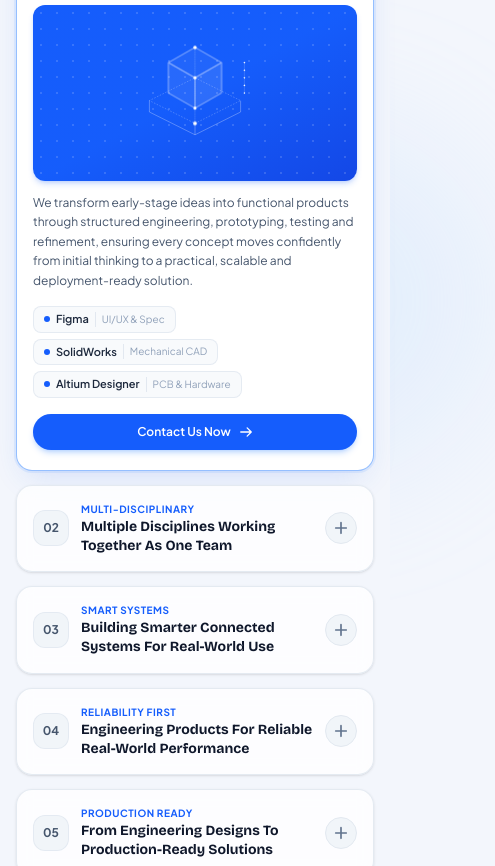
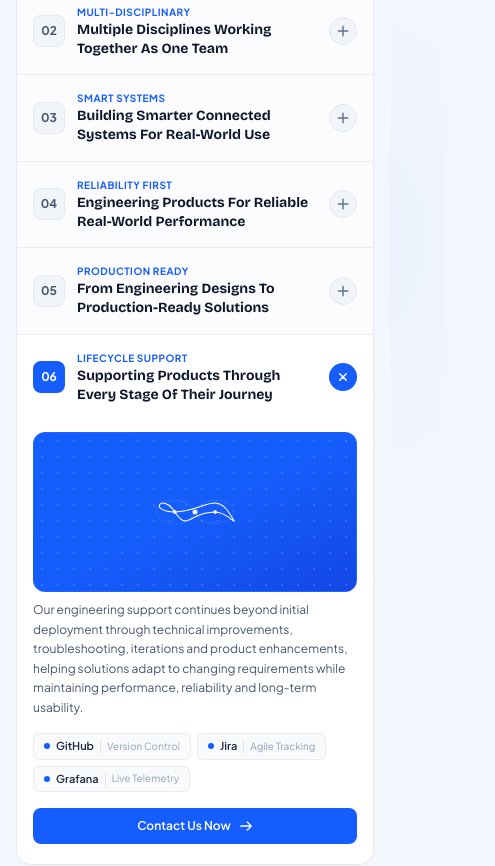
Before and after one commit to HarshaJyos/solvempire_test, a Next.js app: page / in a window 390 px wide. Shown: the part 3540-4406 px from the top of the page, 495 px wide, since content can reach past the window. Built offline with nearby package versions, Linux system fonts and the light colour scheme; a web font is replaced by a local one.

Commit message:
Redesign mobile Why Partner with subtle border stream and natural scroll auto-opening

```diff
--- a/src/app/page.tsx
+++ b/src/app/page.tsx
@@ -211,6 +211,8 @@ export default function Home() {
   const stageRef = useRef<HTMLDivElement>(null);
   const partnerContainerRef = useRef<HTMLDivElement>(null);
   const partnerContentRef = useRef<HTMLDivElement>(null);
+  const mobilePillarRefs = useRef<(HTMLDivElement | null)[]>([]);
+  const isManualToggling = useRef<boolean>(false);
   const processSectionRef = useRef<HTMLDivElement>(null);
   const teamSectionRef = useRef<HTMLDivElement>(null);
   const contactSectionRef = useRef<HTMLDivElement>(null);
@@ -594,6 +596,42 @@ export default function Home() {
     return () => ctx.revert();
   }, [activePillarIndex]);
 
+  // Mobile Why Partner: Auto-expand active pillar item on scroll
+  useEffect(() => {
+    const handleMobileScroll = () => {
+      if (typeof window === "undefined" || window.innerWidth >= 1024) return;
+      if (isManualToggling.current) return;
+
+      const viewportCenter = window.innerHeight * 0.42;
+      let activeIndex = -1;
+      let minDistance = Infinity;
+
+      mobilePillarRefs.current.forEach((el, index) => {
+        if (!el) return;
+        const rect = el.getBoundingClientRect();
+        if (rect.bottom > window.innerHeight * 0.15 && rect.top < window.innerHeight * 0.85) {
+          const itemMiddle = rect.top + Math.min(rect.height, 120) / 2;
+          const distance = Math.abs(itemMiddle - viewportCenter);
+          if (distance < minDistance) {
+            minDistance = distance;
+            activeIndex = index;
+          }
+        }
+      });
+
+      if (activeIndex !== -1) {
+        setOpenMobilePillar((prev) => (prev !== activeIndex ? activeIndex : prev));
+      }
+    };
+
+    window.addEventListener("scroll", handleMobileScroll, { passive: true });
+    handleMobileScroll();
+
+    return () => {
+      window.removeEventListener("scroll", handleMobileScroll);
+    };
+  }, []);
+
   useEffect(() => {
     // 1. Initialize Lenis Smooth Scrolling
     const lenis = new Lenis({
@@ -1455,14 +1493,14 @@ export default function Home() {
       </div>
 
       {/* ========================================================================= */}
-      {/* SECTION 3 (MOBILE): WHY PARTNER WITH SOLVEMPIRE (Interactive Accordion) */}
+      {/* SECTION 3 (MOBILE): WHY PARTNER WITH SOLVEMPIRE (Scroll-Reactive Stream) */}
       {/* ========================================================================= */}
       <section
         id="why-partner-mobile"
         className="block lg:hidden py-16 px-4 sm:px-6 bg-[#f3f6fc] border-t border-slate-200/70 relative"
       >
-        {/* Ambient Lighting Glow */}
-        <div className="absolute top-1/3 left-1/2 -translate-x-1/2 w-[600px] h-[350px] bg-blue-200/25 rounded-full blur-3xl pointer-events-none -z-10" />
+        {/* Subtle Ambient Glow */}
+        <div className="absolute top-1/3 left-1/2 -translate-x-1/2 w-[500px] h-[300px] bg-blue-100/40 rounded-full blur-3xl pointer-events-none -z-10" />
         <div className="absolute inset-0 bg-dot-matrix-subtle opacity-35 pointer-events-none [mask-image:radial-gradient(ellipse_at_center,black_55%,transparent_95%)] -z-10" />
 
         <div className="max-w-xl mx-auto relative z-10">
@@ -1476,35 +1514,42 @@ export default function Home() {
               <span className="text-blue-600">SOLVEMPIRE?</span>
             </h2>
             <p className="mt-2 text-slate-600 text-xs sm:text-sm leading-relaxed max-w-md mx-auto">
-              Tap each capability below to explore our multidisciplinary engineering process and tooling stack.
+              Explore our multidisciplinary engineering capabilities and tooling stack.
             </p>
           </div>
 
-          {/* Interactive Accordion Cards List */}
-          <div className="flex flex-col gap-3.5">
+          {/* Border-Divided Accordion Stream (Clean borders, No heavy drop shadows or box clutter) */}
+          <div className="flex flex-col divide-y divide-slate-200/80 border border-slate-200/90 bg-white/70 backdrop-blur-xs rounded-2xl overflow-hidden">
             {partnerPillars.map((pillar, idx) => {
               const isOpen = openMobilePillar === idx;
               return (
                 <div
                   key={`mob-acc-${pillar.id}`}
-                  className={`rounded-2xl border transition-all duration-300 overflow-hidden ${
-                    isOpen
-                      ? "bg-white border-blue-500/50 shadow-[0_12px_32px_-10px_rgba(37,99,235,0.18)] ring-2 ring-blue-500/10"
-                      : "bg-white/80 backdrop-blur-sm border-slate-200/90 shadow-sm hover:border-slate-300 hover:bg-white"
+                  ref={(el) => {
+                    mobilePillarRefs.current[idx] = el;
+                  }}
+                  className={`transition-colors duration-300 ${
+                    isOpen ? "bg-white" : "bg-transparent hover:bg-white/40"
                   }`}
                 >
                   {/* Header Bar / Trigger */}
                   <button
-                    onClick={() => setOpenMobilePillar(isOpen ? null : idx)}
+                    onClick={() => {
+                      isManualToggling.current = true;
+                      setOpenMobilePillar(isOpen ? null : idx);
+                      setTimeout(() => {
+                        isManualToggling.current = false;
+                      }, 800);
+                    }}
                     className="w-full flex items-center justify-between p-4 sm:p-5 text-left focus:outline-none cursor-pointer gap-3"
                     aria-expanded={isOpen}
                   >
                     <div className="flex items-center gap-3 min-w-0">
                       {/* Number Badge */}
                       <div
-                        className={`w-9 h-9 rounded-xl flex items-center justify-center font-bold text-xs shrink-0 transition-all duration-300 ${
+                        className={`w-8 h-8 rounded-lg flex items-center justify-center font-bold text-xs shrink-0 transition-colors duration-200 ${
                           isOpen
-                            ? "bg-blue-600 text-white shadow-md shadow-blue-500/30 scale-105"
+                            ? "bg-blue-600 text-white"
                             : "bg-slate-100 text-slate-600 border border-slate-200/80"
                         }`}
                       >
@@ -1524,14 +1569,14 @@ export default function Home() {
 
                     {/* Plus / Minus (+) Icon Action */}
                     <div
-                      className={`w-8 h-8 rounded-full flex items-center justify-center shrink-0 transition-transform duration-300 ${
+                      className={`w-7 h-7 rounded-full flex items-center justify-center shrink-0 transition-all duration-300 ${
                         isOpen
-                          ? "bg-blue-600 text-white rotate-45 shadow-sm shadow-blue-500/30"
-                          : "bg-slate-100 text-slate-500 border border-slate-200 hover:bg-blue-50 hover:text-blue-600"
+                          ? "bg-blue-600 text-white rotate-45"
+                          : "bg-slate-100 text-slate-500 border border-slate-200"
                       }`}
                     >
                       <svg
-                        className="w-4 h-4 transition-transform duration-200"
+                        className="w-3.5 h-3.5"
                         fill="none"
                         stroke="currentColor"
                         strokeWidth={2.5}
@@ -1542,11 +1587,16 @@ export default function Home() {
                     </div>
                   </button>
 
-                  {/* Accordion Expandable Body Content */}
-                  {isOpen && (
-                    <div className="px-4 pb-5 pt-1 sm:px-5 sm:pb-6 border-t border-slate-100">
-                      {/* 3D Isometric Blueprint Visual Graphic Banner */}
-                      <div className="relative w-full h-44 rounded-xl bg-gradient-to-br from-blue-600 via-blue-600 to-blue-700 p-3 my-3 overflow-hidden shadow-md shadow-blue-600/20 flex items-center justify-center">
+                  {/* Accordion Expandable Body Content with Smooth CSS Grid Animation */}
+                  <div
+                    className={`grid transition-[grid-template-rows,opacity] duration-300 ease-in-out ${
+                      isOpen ? "grid-rows-[1fr] opacity-100" : "grid-rows-[0fr] opacity-0 pointer-events-none"
+                    }`}
+                  >
+                    <div className="overflow-hidden">
+                      <div className="px-4 pb-5 sm:px-5 sm:pb-6 pt-1">
+                        {/* Visual Graphic Banner */}
+                        <div className="relative w-full h-40 rounded-xl bg-gradient-to-br from-blue-600 via-blue-600 to-blue-700 p-3 my-2 overflow-hidden flex items-center justify-center border border-blue-500/30">
                           <div
                             className="absolute inset-0 opacity-15 pointer-events-none"
                             style={{
@@ -1558,7 +1608,7 @@ export default function Home() {
                         </div>
 
                         {/* Description */}
-                      <p className="text-slate-600 text-xs sm:text-sm leading-relaxed mb-4">
+                        <p className="text-slate-600 text-xs sm:text-sm leading-relaxed mb-4 mt-2">
                           {pillar.description}
                         </p>
 
@@ -1567,7 +1617,7 @@ export default function Home() {
                           {pillar.tools.map((tool) => (
                             <div
                               key={tool.name}
-                            className="inline-flex items-center gap-1.5 px-2.5 py-1 rounded-lg bg-slate-50 border border-slate-200/80"
+                              className="inline-flex items-center gap-1.5 px-2.5 py-1 rounded-md bg-slate-50 border border-slate-200/80"
                             >
                               <span className="w-1.5 h-1.5 rounded-full bg-blue-600 shrink-0" />
                               <span className="font-semibold text-slate-800 text-[11px] whitespace-nowrap">
@@ -1583,7 +1633,7 @@ export default function Home() {
                         {/* CTA Button */}
                         <Link
                           href="#contact"
-                        className="inline-flex items-center justify-center gap-2 bg-blue-600 hover:bg-blue-700 active:bg-blue-800 text-white font-semibold text-xs px-6 py-2.5 rounded-full shadow-md shadow-blue-500/25 w-full transition-all duration-200"
+                          className="inline-flex items-center justify-center gap-2 bg-blue-600 hover:bg-blue-700 active:bg-blue-800 text-white font-semibold text-xs px-6 py-2.5 rounded-lg w-full transition-colors"
                         >
                           <span>Contact Us Now</span>
                           <svg
@@ -1597,7 +1647,8 @@ export default function Home() {
                           </svg>
                         </Link>
                       </div>
-                  )}
+                    </div>
+                  </div>
                 </div>
               );
             })}
```
Lines whose indentation alone changed are shown as unchanged.
